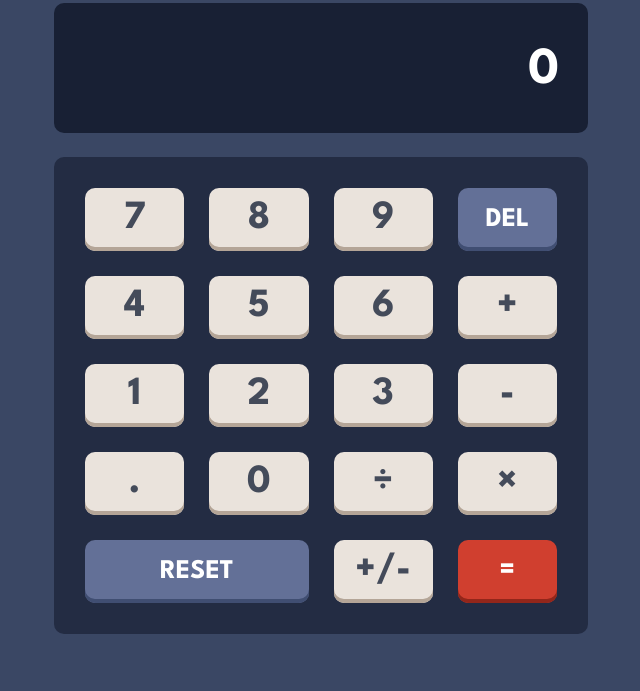
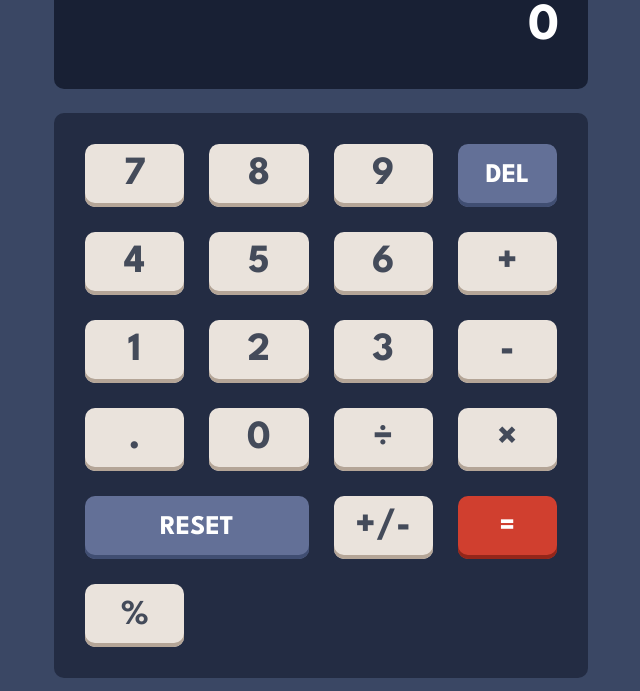
Before and after one commit to iPavelGeorgiev/calculator-app, a website: page src/index.html in a window 1280 px wide. Shown: the part 109-800 px from the top of the page, without its empty margins (319-959 px from the left). Drawn offline with nearby package versions, Linux system fonts and the light colour scheme; files that its build step writes are made by us from their sources.

Commit message:
Add remainder operator

```diff
--- a/src/index.html
+++ b/src/index.html
@@ -57,6 +57,7 @@
       <button class="key reset" value="reset">RESET</button>
       <button class="key operator" value="+/-">+/-</button>
       <button class="key operator equal-sign" value="=">=</button>
+      <button class="key operator" value="%" aria-label="Remainder">%</button>
     </section>
   </main>
 </body>
--- a/src/scss/components/_calculator-keypad.scss
+++ b/src/scss/components/_calculator-keypad.scss
@@ -69,3 +69,11 @@
 .theme-three .equal-sign {
   color: hsl(60, 10%, 19%);
 }
+
+.operator[value='%'] {
+  font-size: 3.5rem;
+
+  @include breakpoint('max', 'sm') {
+    font-size: 3rem;
+  }
+}
```
